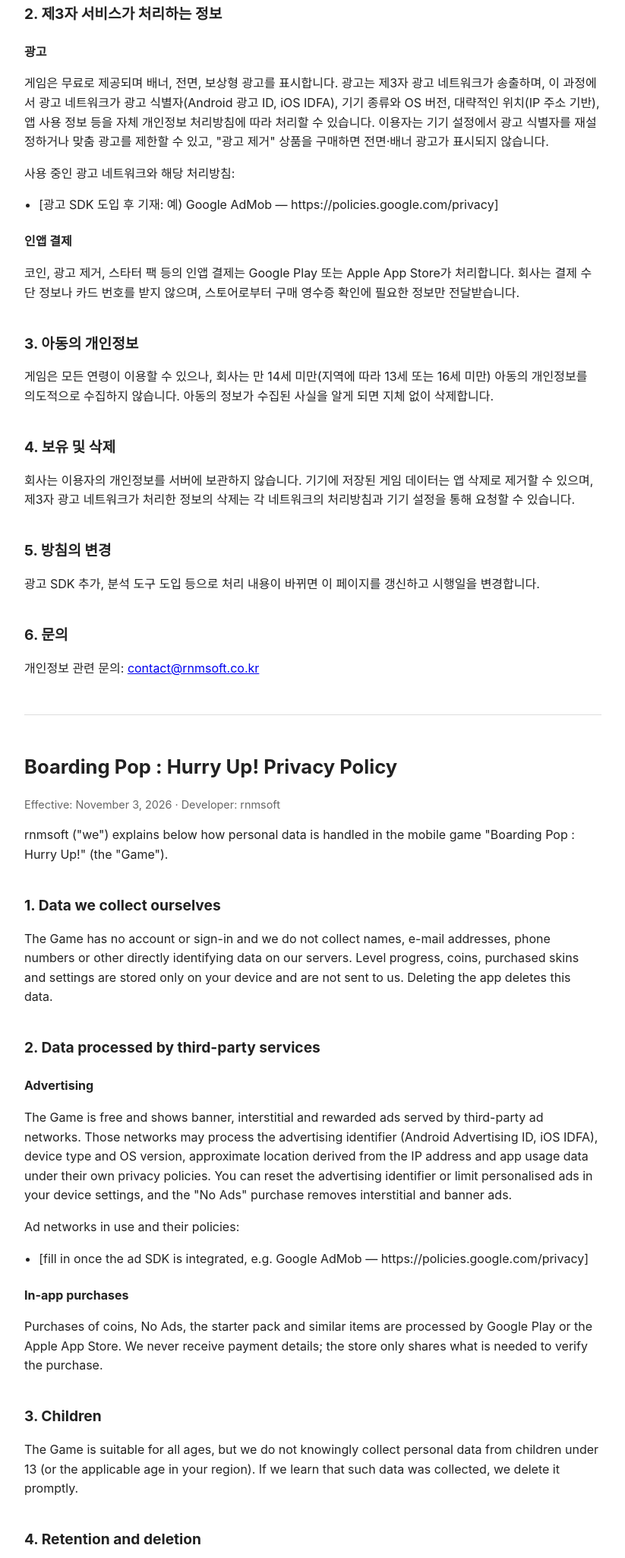
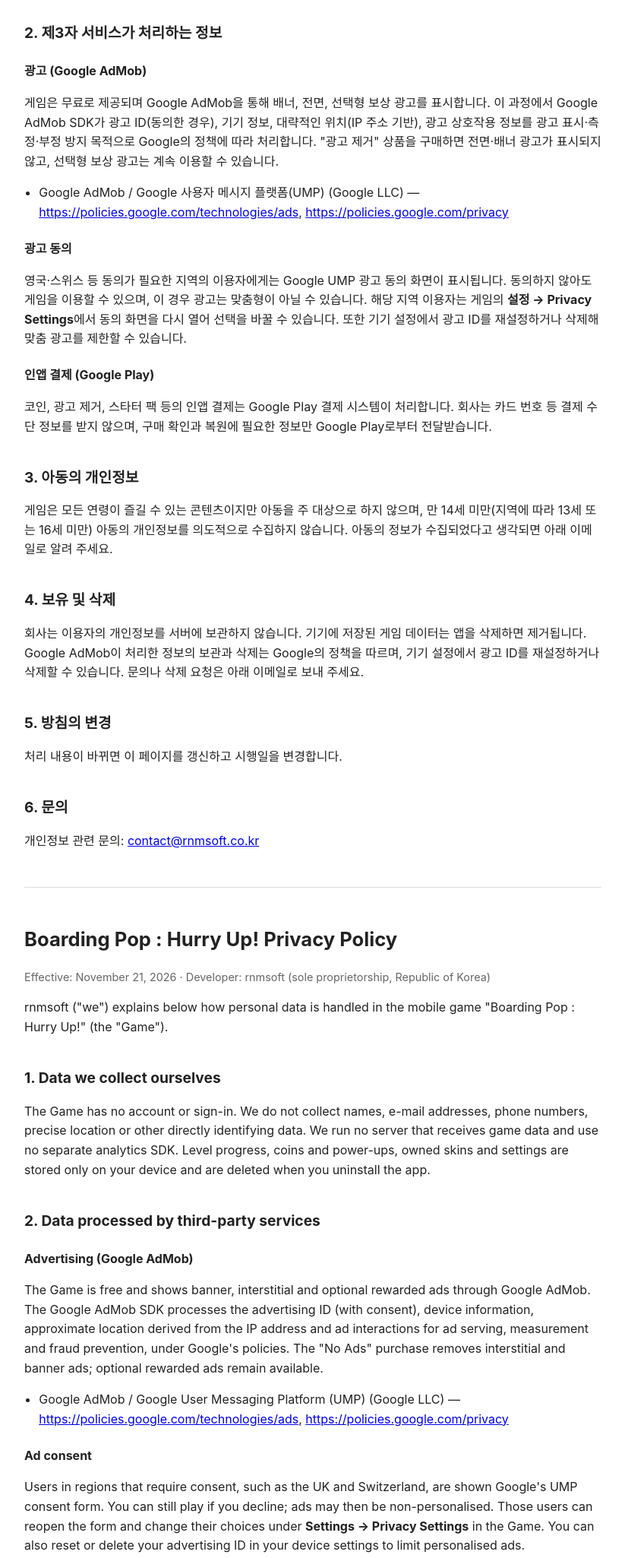
Before and after one commit to gojaehack/boardingpop-web, a plain HTML site: page privacy.html in a window 1280 px wide. Shown: the part 387-2437 px from the top of the page at 76% size, without its empty margins (228-1051 px from the left). Drawn offline with Linux system fonts and the light colour scheme.

Commit message:
docs: privacy policy names Google AdMob, UMP consent and Google Play billing

```diff
--- a/privacy.html
+++ b/privacy.html
@@ -15,31 +15,32 @@
 <body>
 
 <h1>Boarding Pop : Hurry Up! 개인정보 처리방침</h1>
-<p class="meta">시행일: 2026년 11월 3일 · 개발사: rnmsoft</p>
+<p class="meta">시행일: 2026년 11월 21일 · 개발사: rnmsoft (개인사업자, 대한민국)</p>
 
 <p>rnmsoft(이하 "회사")는 모바일 게임 "Boarding Pop : Hurry Up!"(이하 "게임")을 제공하면서 이용자의 개인정보를 어떻게 다루는지 아래와 같이 알립니다.</p>
 
 <h2>1. 회사가 직접 수집하는 정보</h2>
-<p>게임은 회원가입이나 로그인을 요구하지 않으며, 이름·이메일·전화번호 등 이용자를 직접 식별하는 정보를 회사 서버로 수집하지 않습니다. 레벨 진행 상황, 보유 코인, 구매한 스킨, 설정값은 이용자의 기기 안에만 저장되며 회사에 전송되지 않습니다. 앱을 삭제하면 이 데이터도 함께 삭제됩니다.</p>
+<p>게임은 회원가입이나 로그인을 요구하지 않으며, 이름·이메일·전화번호·정확한 위치 등 이용자를 직접 식별하는 정보를 수집하지 않습니다. 회사는 게임 데이터를 받는 서버를 운영하지 않고, 별도의 분석(애널리틱스) SDK도 사용하지 않습니다. 레벨 진행 상황, 보유 코인과 파워업, 보유 스킨, 설정값은 이용자의 기기 안에만 저장되며 앱을 삭제하면 함께 삭제됩니다.</p>
 
 <h2>2. 제3자 서비스가 처리하는 정보</h2>
-<h3>광고</h3>
-<p>게임은 무료로 제공되며 배너, 전면, 보상형 광고를 표시합니다. 광고는 제3자 광고 네트워크가 송출하며, 이 과정에서 광고 네트워크가 광고 식별자(Android 광고 ID, iOS IDFA), 기기 종류와 OS 버전, 대략적인 위치(IP 주소 기반), 앱 사용 정보 등을 자체 개인정보 처리방침에 따라 처리할 수 있습니다. 이용자는 기기 설정에서 광고 식별자를 재설정하거나 맞춤 광고를 제한할 수 있고, "광고 제거" 상품을 구매하면 전면·배너 광고가 표시되지 않습니다.</p>
-<p>사용 중인 광고 네트워크와 해당 처리방침:</p>
+<h3>광고 (Google AdMob)</h3>
+<p>게임은 무료로 제공되며 Google AdMob을 통해 배너, 전면, 선택형 보상 광고를 표시합니다. 이 과정에서 Google AdMob SDK가 광고 ID(동의한 경우), 기기 정보, 대략적인 위치(IP 주소 기반), 광고 상호작용 정보를 광고 표시·측정·부정 방지 목적으로 Google의 정책에 따라 처리합니다. "광고 제거" 상품을 구매하면 전면·배너 광고가 표시되지 않고, 선택형 보상 광고는 계속 이용할 수 있습니다.</p>
 <ul>
-  <li>[광고 SDK 도입 후 기재: 예) Google AdMob — https://policies.google.com/privacy]</li>
+  <li>Google AdMob / Google 사용자 메시지 플랫폼(UMP) (Google LLC) — <a href="https://policies.google.com/technologies/ads">https://policies.google.com/technologies/ads</a>, <a href="https://policies.google.com/privacy">https://policies.google.com/privacy</a></li>
 </ul>
-<h3>인앱 결제</h3>
-<p>코인, 광고 제거, 스타터 팩 등의 인앱 결제는 Google Play 또는 Apple App Store가 처리합니다. 회사는 결제 수단 정보나 카드 번호를 받지 않으며, 스토어로부터 구매 영수증 확인에 필요한 정보만 전달받습니다.</p>
+<h3>광고 동의</h3>
+<p>영국·스위스 등 동의가 필요한 지역의 이용자에게는 Google UMP 광고 동의 화면이 표시됩니다. 동의하지 않아도 게임을 이용할 수 있으며, 이 경우 광고는 맞춤형이 아닐 수 있습니다. 해당 지역 이용자는 게임의 <strong>설정 → Privacy Settings</strong>에서 동의 화면을 다시 열어 선택을 바꿀 수 있습니다. 또한 기기 설정에서 광고 ID를 재설정하거나 삭제해 맞춤 광고를 제한할 수 있습니다.</p>
+<h3>인앱 결제 (Google Play)</h3>
+<p>코인, 광고 제거, 스타터 팩 등의 인앱 결제는 Google Play 결제 시스템이 처리합니다. 회사는 카드 번호 등 결제 수단 정보를 받지 않으며, 구매 확인과 복원에 필요한 정보만 Google Play로부터 전달받습니다.</p>
 
 <h2>3. 아동의 개인정보</h2>
-<p>게임은 모든 연령이 이용할 수 있으나, 회사는 만 14세 미만(지역에 따라 13세 또는 16세 미만) 아동의 개인정보를 의도적으로 수집하지 않습니다. 아동의 정보가 수집된 사실을 알게 되면 지체 없이 삭제합니다.</p>
+<p>게임은 모든 연령이 즐길 수 있는 콘텐츠이지만 아동을 주 대상으로 하지 않으며, 만 14세 미만(지역에 따라 13세 또는 16세 미만) 아동의 개인정보를 의도적으로 수집하지 않습니다. 아동의 정보가 수집되었다고 생각되면 아래 이메일로 알려 주세요.</p>
 
 <h2>4. 보유 및 삭제</h2>
-<p>회사는 이용자의 개인정보를 서버에 보관하지 않습니다. 기기에 저장된 게임 데이터는 앱 삭제로 제거할 수 있으며, 제3자 광고 네트워크가 처리한 정보의 삭제는 각 네트워크의 처리방침과 기기 설정을 통해 요청할 수 있습니다.</p>
+<p>회사는 이용자의 개인정보를 서버에 보관하지 않습니다. 기기에 저장된 게임 데이터는 앱을 삭제하면 제거됩니다. Google AdMob이 처리한 정보의 보관과 삭제는 Google의 정책을 따르며, 기기 설정에서 광고 ID를 재설정하거나 삭제할 수 있습니다. 문의나 삭제 요청은 아래 이메일로 보내 주세요.</p>
 
 <h2>5. 방침의 변경</h2>
-<p>광고 SDK 추가, 분석 도구 도입 등으로 처리 내용이 바뀌면 이 페이지를 갱신하고 시행일을 변경합니다.</p>
+<p>처리 내용이 바뀌면 이 페이지를 갱신하고 시행일을 변경합니다.</p>
 
 <h2>6. 문의</h2>
 <p>개인정보 관련 문의: <a href="mailto:contact@rnmsoft.co.kr">contact@rnmsoft.co.kr</a></p>
@@ -47,31 +48,32 @@
 <hr>
 
 <h1>Boarding Pop : Hurry Up! Privacy Policy</h1>
-<p class="meta">Effective: November 3, 2026 · Developer: rnmsoft</p>
+<p class="meta">Effective: November 21, 2026 · Developer: rnmsoft (sole proprietorship, Republic of Korea)</p>
 
 <p>rnmsoft ("we") explains below how personal data is handled in the mobile game "Boarding Pop : Hurry Up!" (the "Game").</p>
 
 <h2>1. Data we collect ourselves</h2>
-<p>The Game has no account or sign-in and we do not collect names, e-mail addresses, phone numbers or other directly identifying data on our servers. Level progress, coins, purchased skins and settings are stored only on your device and are not sent to us. Deleting the app deletes this data.</p>
+<p>The Game has no account or sign-in. We do not collect names, e-mail addresses, phone numbers, precise location or other directly identifying data. We run no server that receives game data and use no separate analytics SDK. Level progress, coins and power-ups, owned skins and settings are stored only on your device and are deleted when you uninstall the app.</p>
 
 <h2>2. Data processed by third-party services</h2>
-<h3>Advertising</h3>
-<p>The Game is free and shows banner, interstitial and rewarded ads served by third-party ad networks. Those networks may process the advertising identifier (Android Advertising ID, iOS IDFA), device type and OS version, approximate location derived from the IP address and app usage data under their own privacy policies. You can reset the advertising identifier or limit personalised ads in your device settings, and the "No Ads" purchase removes interstitial and banner ads.</p>
-<p>Ad networks in use and their policies:</p>
+<h3>Advertising (Google AdMob)</h3>
+<p>The Game is free and shows banner, interstitial and optional rewarded ads through Google AdMob. The Google AdMob SDK processes the advertising ID (with consent), device information, approximate location derived from the IP address and ad interactions for ad serving, measurement and fraud prevention, under Google's policies. The "No Ads" purchase removes interstitial and banner ads; optional rewarded ads remain available.</p>
 <ul>
-  <li>[fill in once the ad SDK is integrated, e.g. Google AdMob — https://policies.google.com/privacy]</li>
+  <li>Google AdMob / Google User Messaging Platform (UMP) (Google LLC) — <a href="https://policies.google.com/technologies/ads">https://policies.google.com/technologies/ads</a>, <a href="https://policies.google.com/privacy">https://policies.google.com/privacy</a></li>
 </ul>
-<h3>In-app purchases</h3>
-<p>Purchases of coins, No Ads, the starter pack and similar items are processed by Google Play or the Apple App Store. We never receive payment details; the store only shares what is needed to verify the purchase.</p>
+<h3>Ad consent</h3>
+<p>Users in regions that require consent, such as the UK and Switzerland, are shown Google's UMP consent form. You can still play if you decline; ads may then be non-personalised. Those users can reopen the form and change their choices under <strong>Settings → Privacy Settings</strong> in the Game. You can also reset or delete your advertising ID in your device settings to limit personalised ads.</p>
+<h3>In-app purchases (Google Play)</h3>
+<p>Purchases of coins, No Ads, the starter pack and similar items are processed by Google Play billing. We never receive payment details such as card numbers; Google Play only shares what is needed to verify and restore purchases.</p>
 
 <h2>3. Children</h2>
-<p>The Game is suitable for all ages, but we do not knowingly collect personal data from children under 13 (or the applicable age in your region). If we learn that such data was collected, we delete it promptly.</p>
+<p>The Game's content suits all ages, but it is not primarily directed at children, and we do not knowingly collect personal data from children under 13 (or the applicable age in your region). If you believe a child's data has been collected, please contact us.</p>
 
 <h2>4. Retention and deletion</h2>
-<p>We keep no personal data on our servers. Game data on your device is removed by uninstalling the app. Data processed by ad networks can be managed through their policies and your device settings.</p>
+<p>We keep no personal data on our servers. Game data on your device is removed by uninstalling the app. Retention and deletion of data processed by Google AdMob follow Google's policies, and you can reset or delete your advertising ID in your device settings. Send questions or deletion requests to the address below.</p>
 
 <h2>5. Changes</h2>
-<p>When processing changes (for example a new ad SDK or analytics tool) we will update this page and its effective date.</p>
+<p>When processing changes we will update this page and its effective date.</p>
 
 <h2>6. Contact</h2>
 <p>Privacy questions: <a href="mailto:contact@rnmsoft.co.kr">contact@rnmsoft.co.kr</a></p>
```
